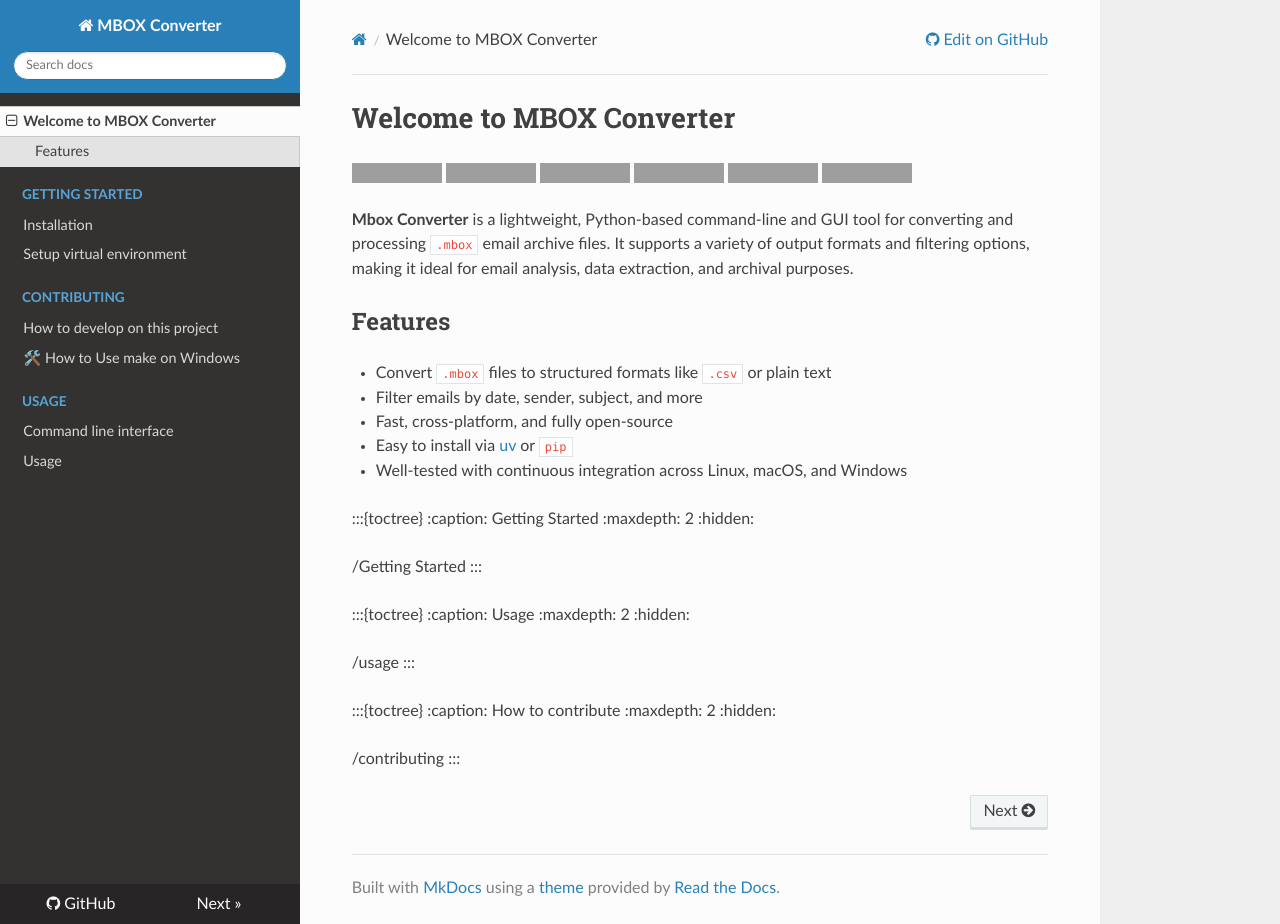
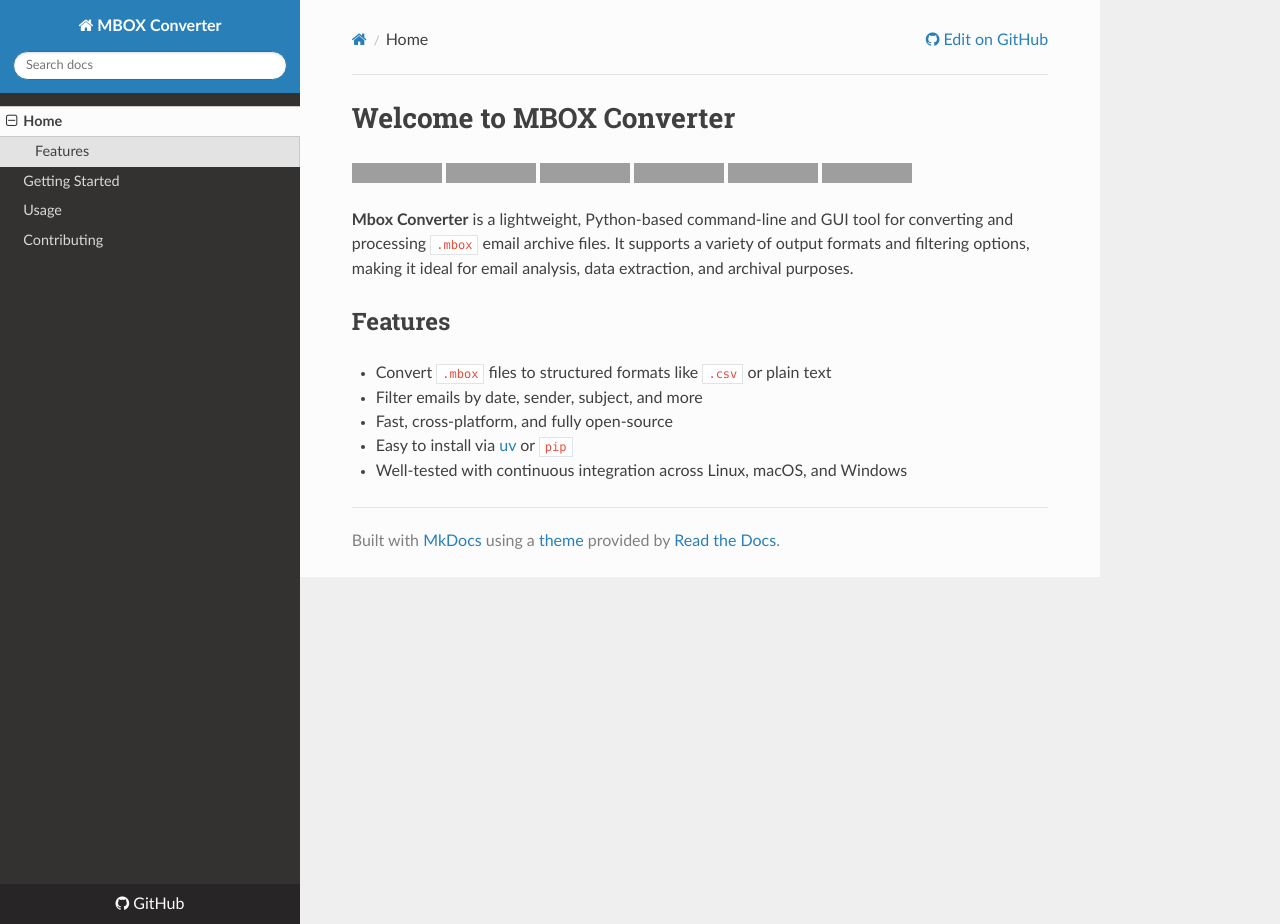
Before and after one commit to pamagister/mbox_converter, an MkDocs documentation site: the page built from docs/index.md, in a window 1280 px wide and 924 px high, cut to the strip 0-924 px from the top of the window. Built offline with MkDocs 1.6.1, drawn with Linux system fonts in a browser that asks for light colours; nearby versions of some CDN libraries; grey boxes are pictures that could not be loaded.

Commit message:
use nav structure in mkdocs.yml

```diff
--- a/docs/index.md
+++ b/docs/index.md
@@ -20,27 +20,3 @@
 * Fast, cross-platform, and fully open-source
 * Easy to install via [uv](https://docs.astral.sh/uv/) or `pip`
 * Well-tested with continuous integration across Linux, macOS, and Windows
-
-:::{toctree}
-:caption: Getting Started
-:maxdepth: 2
-:hidden:
-
-/Getting Started
-:::
-
-:::{toctree}
-:caption: Usage
-:maxdepth: 2
-:hidden:
-
-/usage
-:::
-
-:::{toctree}
-:caption: How to contribute
-:maxdepth: 2
-:hidden:
-
-/contributing
-:::
--- a/mkdocs.yml
+++ b/mkdocs.yml
@@ -13,3 +13,10 @@
       permalink: "#"
   - tables
   - admonition
+
+
+nav:
+  - Home: index.md
+  - Getting Started: getting-started/
+  - Usage: usage/
+  - Contributing: contributing/
```
Also changed, not shown: docs/getting-started/install.md (renamed from docs/Getting Started/install.md), docs/getting-started/virtual-environment.md (renamed from docs/Getting Started/virtual-environment.md).
